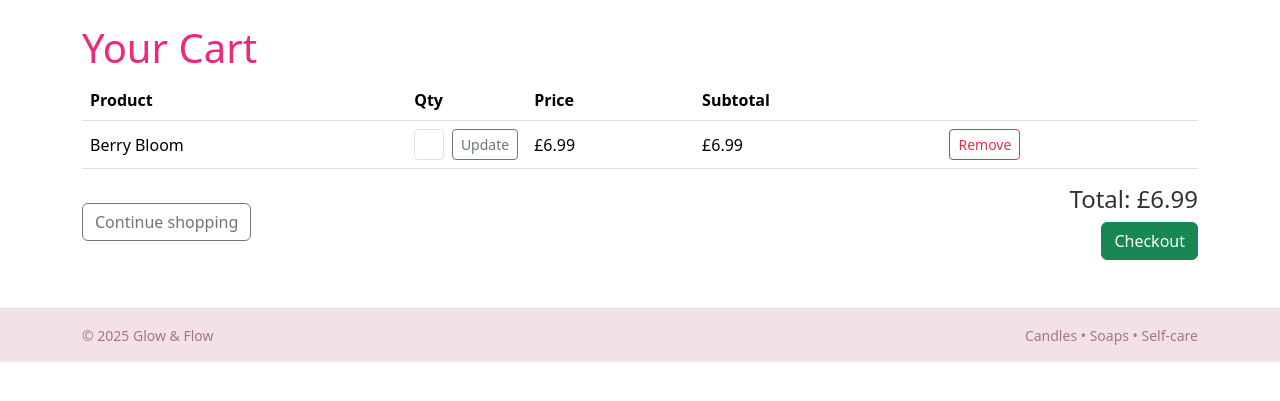
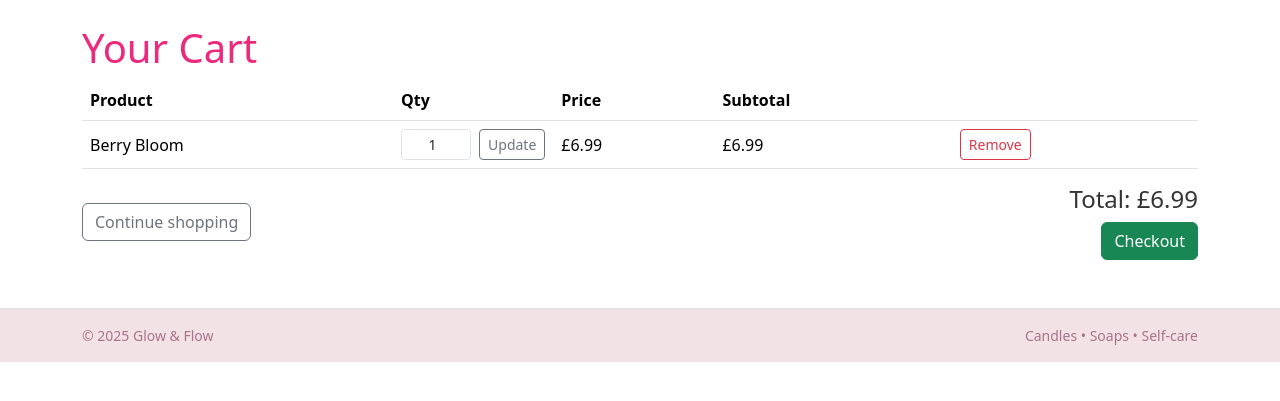
Before and after one commit to tambrulee/P4----Bubble-Bubble, a Django app: page /cart/ in a window 1280 px wide. Shown: the part 75-476 px from the top of the page. Run offline with Django 4.2, Linux system fonts and the light colour scheme; a user stored in the database is signed in; data comes from the database, SQL or seed files in the repository; both versions use the stored data as it was after the commit; some libraries are stand-ins or nearby versions.

Commit message:
TDD: Green Cart + quantity fix

```diff
--- a/bubblebubble/cart/templates/cart/view.html
+++ b/bubblebubble/cart/templates/cart/view.html
@@ -22,11 +22,12 @@
         <form method="post" action="{% url 'cart:update' item.id %}" class="d-flex">
           {% csrf_token %}
           <input type="number"
-                 name="qty"
-                 value="{{ item.qty }}"
-                 min="1"
-                 max="{{ item.product.stock_qty }}"
-                 class="form-control form-control-sm me-2">
+            name="qty"
+            value="{{ item.qty }}"
+            min="1"
+            max="{{ item.product.stock_qty }}"
+            class="form-control form-control-sm me-2 cart-qty-input">
+
           <button class="btn btn-sm btn-outline-secondary" type="submit">Update</button>
         </form>
       </td>
--- a/bubblebubble/cart/views.py
+++ b/bubblebubble/cart/views.py
@@ -16,24 +16,42 @@ def add_to_cart(request, product_id):
     product = get_object_or_404(Product, pk=product_id, active=True)
     cart = get_or_create_cart(request)
 
-    form = AddToCartForm(request.POST, max_stock=product.stock_qty)
-    if form.is_valid():
-        qty = form.cleaned_data["qty"]
-        item, created = CartItem.objects.get_or_create(cart=cart, product=product)
-        item.qty = min(item.qty + qty, product.stock_qty)
-        item.save()
+    # Read qty from POST; default to 1 if missing/bad
+    try:
+        qty = int(request.POST.get("qty", 1))
+    except (TypeError, ValueError):
+        qty = 1
+
+    qty = max(1, qty)  # min 1
+    qty = min(qty, product.stock_qty)  # cap at stock
+
+    item, created = CartItem.objects.get_or_create(cart=cart, product=product)
+
+    # Increment existing quantity, also capped by stock
+    new_qty = item.qty + qty
+    if new_qty > product.stock_qty:
+        new_qty = product.stock_qty
+
+    item.qty = new_qty
+    item.save()
+
     return redirect("cart:view")
+
 
 
 @require_POST
 def update_item(request, item_id):
     cart = get_or_create_cart(request)
     item = get_object_or_404(CartItem, pk=item_id, cart=cart)
+
     try:
         qty = int(request.POST.get("qty", 1))
-    except ValueError:
+    except (TypeError, ValueError):
         qty = 1
-    qty = max(1, min(qty, item.product.stock_qty))
+
+    qty = max(1, qty)
+    qty = min(qty, item.product.stock_qty)
+
     item.qty = qty
     item.save()
     return redirect("cart:view")
--- a/bubblebubble/static/css/main.css
+++ b/bubblebubble/static/css/main.css
@@ -132,3 +132,16 @@ footer .text-muted {
   border-top-left-radius: 0.85rem;
   border-top-right-radius: 0.85rem;
 }
+
+/* Cart quantity input */
+.cart-qty-input {
+  width: 70px;              /* give it an explicit width */
+  text-align: center;
+  padding-right: 0;         /* keeps arrows tight to the right */
+}
+
+/* Optional: tidy native number spinners a bit */
+.cart-qty-input::-webkit-outer-spin-button,
+.cart-qty-input::-webkit-inner-spin-button {
+  margin: 0;
+}
```
Also changed, not shown: bubblebubble/cart/tests.py (+9 -9 lines), bubblebubble/db.sqlite3.
